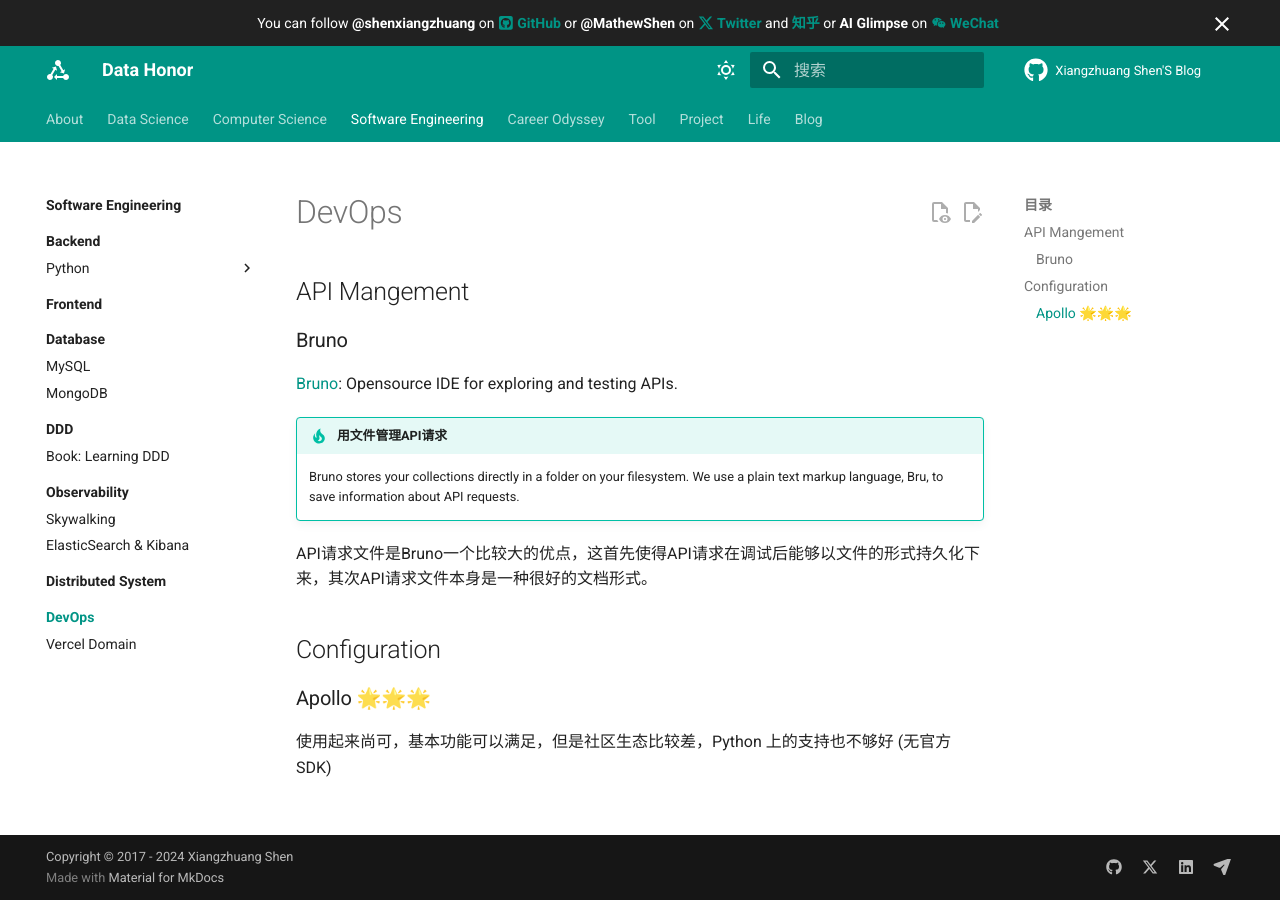
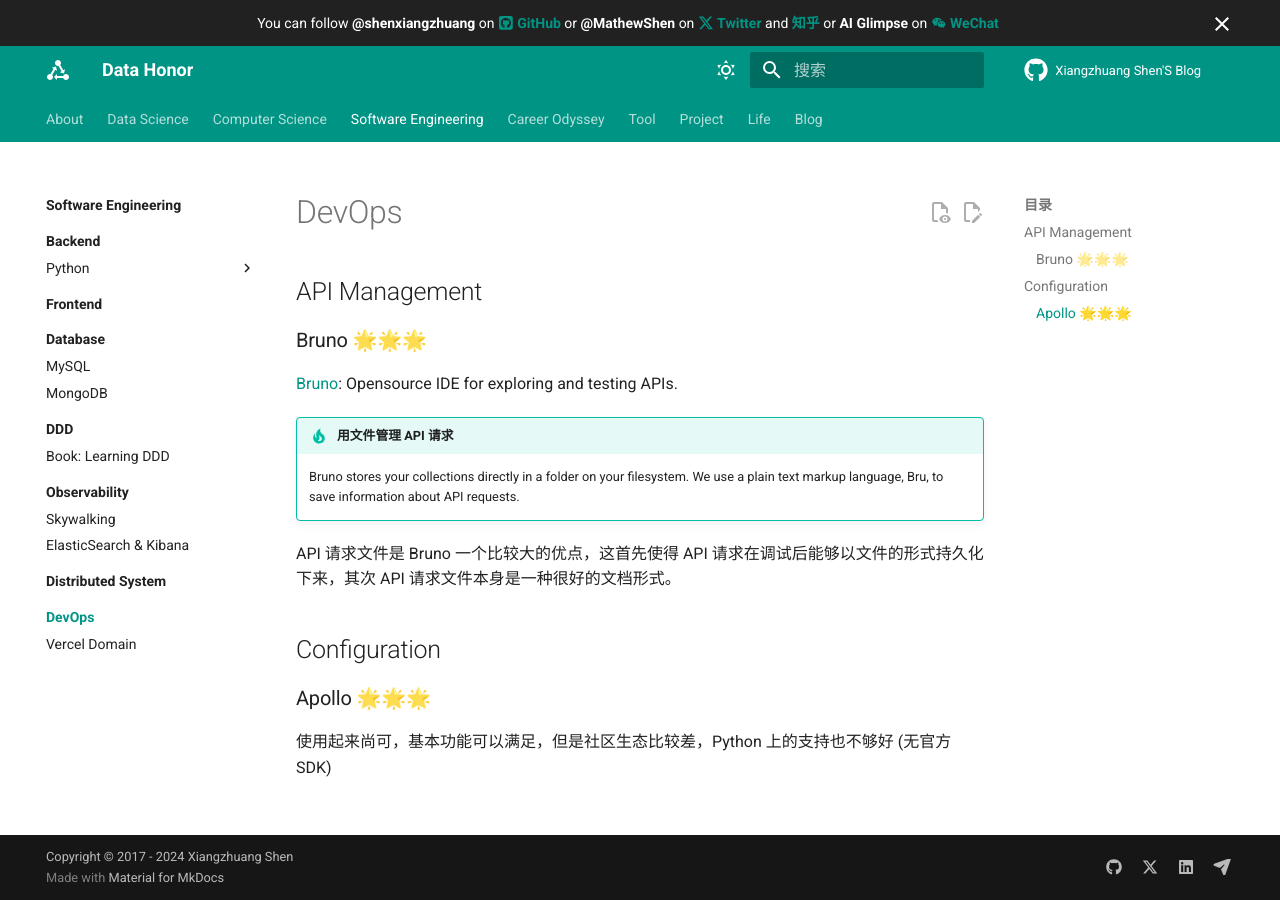
Before and after one commit to shenxiangzhuang/shenxiangzhuang.github.io, an MkDocs documentation site: the page built from docs/se/devops/index.md, in a window 1280 px wide. Built offline with MkDocs 1.6.1 and Material for MkDocs 9.7.7, drawn with Linux system fonts in a browser that asks for light colours; comment, search, counter and statistics services are not loaded.

Commit message:
fix: format (#192)

```diff
--- a/docs/se/devops/index.md
+++ b/docs/se/devops/index.md
@@ -1,15 +1,16 @@
 # DevOps
 
-## API Mangement
+## API Management
 
-### Bruno
+### Bruno 🌟🌟🌟
 [Bruno](https://github.com/usebruno/bruno): Opensource IDE for exploring and testing APIs.
 
-!!! tip "用文件管理API请求"
+!!! tip "用文件管理 API 请求"
 
     Bruno stores your collections directly in a folder on your filesystem. We use a plain text markup language, Bru, to save information about API requests.
 
-API请求文件是Bruno一个比较大的优点，这首先使得API请求在调试后能够以文件的形式持久化下来，其次API请求文件本身是一种很好的文档形式。
+API 请求文件是 Bruno 一个比较大的优点，这首先使得 API 请求在调试后能够以文件的形式持久化下来，其次 API 请求文件本身是一种很好的文档形式。
+
 
 ## Configuration
 
```
